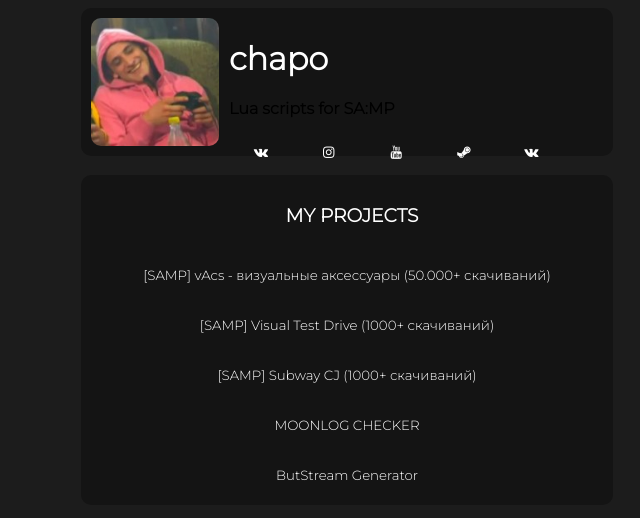
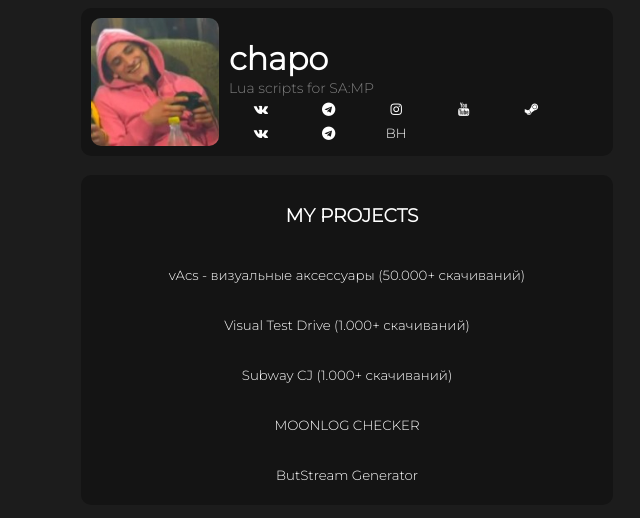
Before and after one commit to GovnocodedByChapo/GovnocodedByChapo.github.io, a website: page index.html in a window 1280 px wide. Shown: the whole page, without its empty margins (293-933 px from the left). Drawn offline with Linux system fonts and the light colour scheme.

Commit message:
Update index.html

```diff
--- a/index.html
+++ b/index.html
@@ -16,9 +16,13 @@
         <img src="moujeek.png">
 
         <div class="links">
-            <h4>Lua scripts for SA:MP</h4>
+            <a>Lua scripts for SA:MP</a>
+            <br>
             <a href="https://vk.com/ya_chapo">
                 <button class="linkButton"><i class="fa fa-vk"></i></button>
+            </a>
+            <a href="https://tg.me/ya_chapo">
+                <button class="linkButton"><i class="fa fa-telegram"></i></button>
             </a>
             <a href="https://instagram.com/ya_chapo">
                 <button class="linkButton"><i class="fa fa-instagram"></i></button>
@@ -29,21 +33,27 @@
             <a href="https://steamcommunity.com/id/ya_chapo/">
                 <button class="linkButton"><i class="fa fa-steam"></i></button>
             </a>
+            <br>
             <a href="https://vk.com/chaposcripts">
                 <button class="linkButton"><i class="fa fa-vk"></i></button>
             </a>
-            <br>
+            <a href="https://vk.com/chaposcripts">
+                <button class="linkButton"><i class="fa fa-telegram"></i></button>
+            </a>
+            <a href="https://www.blast.hk/members/112329/">
+                <button class="linkButton">BH</button>
+            </a>
         </div>
         <h1>chapo</h1>
     </div>
     <br>
     <div class="bg projects">
         <h3 class="projectTitle">MY PROJECTS</h3>
-        <a href="https://www.blast.hk/threads/133752/"> <button class="projectButton"> [SAMP] vAcs - визуальные аксессуары (50.000+ скачиваний) </button> </a>
-        <a href="https://www.blast.hk/threads/109617/"> <button class="projectButton"> [SAMP] Visual Test Drive (1000+ скачиваний) </button> </a>
-        <a href="https://www.blast.hk/threads/155704/"> <button class="projectButton"> [SAMP] Subway CJ (1000+ скачиваний) </button> </a>
-        <a href="https://govnocodedbychapo.github.io/moonlog.html"> <button class="projectButton"> MOONLOG CHECKER </button> </a>
-        <a href="https://govnocodedbychapo.github.io/bitstream_generator.html"> <button class="projectButton"> ButStream Generator </button> </a>
+        <a href="https://www.blast.hk/threads/133752/"> <button class="projectButton"> vAcs - визуальные аксессуары (50.000+ скачиваний) </button> </a>
+        <a href="https://www.blast.hk/threads/109617/"> <button class="projectButton"> Visual Test Drive (1.000+ скачиваний) </button> </a>
+        <a href="https://www.blast.hk/threads/155704/"> <button class="projectButton"> Subway CJ (1.000+ скачиваний) </button> </a>
+        <a href="https://google.com"> <button class="projectButton"> MOONLOG CHECKER </button> </a>
+        <a href="https://google.com"> <button class="projectButton"> ButStream Generator </button> </a>
     </div>
 </body>
 </html>
```
